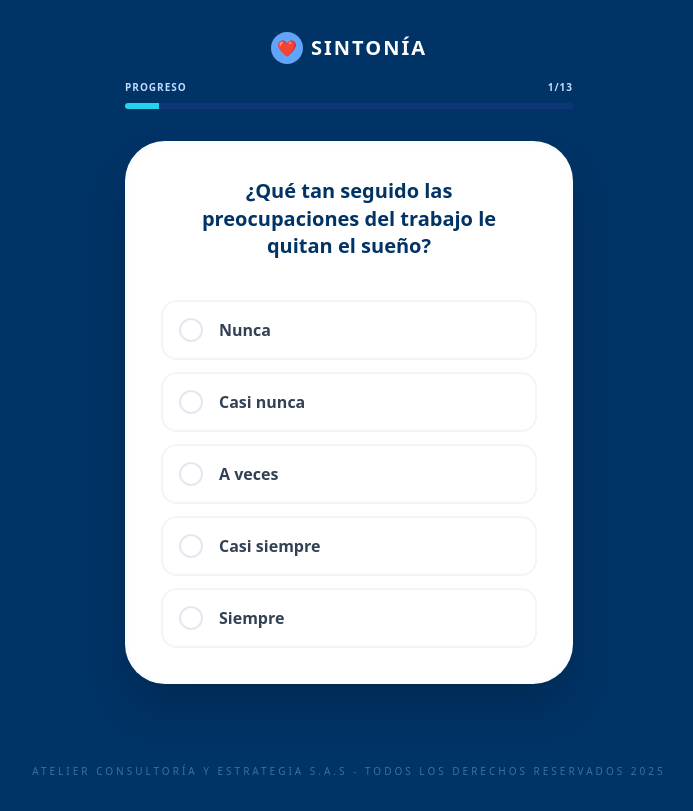
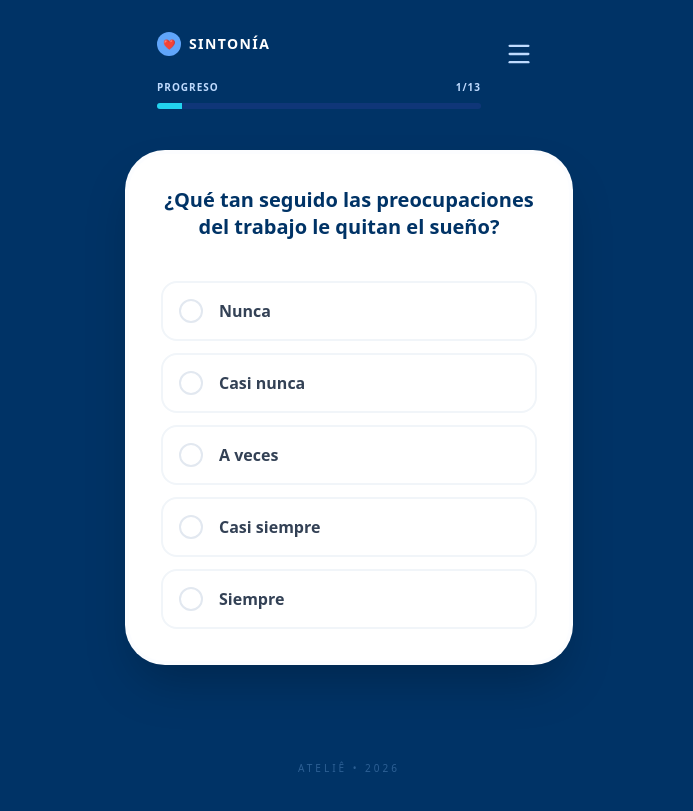
Before and after one commit to Atelier-Ai-Insights/crianza, a Next.js app: page / in a window 1280 px wide. Both pictures are taken after a click on the button "CONTINUAR". Shown: the whole page, without its empty margins (291-984 px from the left). Built offline with nearby package versions, Linux system fonts and the light colour scheme; no server answers.

Commit message:
Update Quiz.js

```diff
--- a/components/Quiz.js
+++ b/components/Quiz.js
@@ -2,9 +2,10 @@ import { useState } from 'react';
 import { supabase } from '../lib/supabase';
 import { calcularPerfil } from '../utils/algoritmo';
 import preguntas from '../data/preguntas.json';
+import Menu from './Menu';
 
 export default function Quiz() {
-  const [comenzado, setComenzado] = useState(false); // Estado para la bienvenida
+  const [comenzado, setComenzado] = useState(false);
   const [paso, setPaso] = useState(0);
   const [respuestas, setRespuestas] = useState([]);
 
@@ -18,6 +19,7 @@ export default function Quiz() {
       setPaso(paso + 1);
     } else {
       const perfil = calcularPerfil(nuevas);
+      // Guardar resultado en Supabase
       await supabase.from('perfiles').insert([{ tipo_perfil: perfil, test_completado: true }]);
       localStorage.setItem('user_perfil', perfil);
       window.location.href = '/plan';
@@ -27,27 +29,28 @@ export default function Quiz() {
   // PANTALLA DE BIENVENIDA
   if (!comenzado) {
     return (
-      <div className="min-h-screen bg-[#003366] text-white font-sans flex flex-col justify-center items-center px-6">
-        <header className="mb-10 text-center">
-          <div className="flex justify-center items-center gap-2 mb-4">
-            <div className="w-10 h-10 bg-blue-400 rounded-full flex items-center justify-center text-xl">❤️</div>
-            <h1 className="text-2xl font-bold tracking-widest uppercase">Sintonía</h1>
+      <div className="min-h-screen bg-[#003366] text-white font-sans flex flex-col items-center px-6">
+        <header className="w-full max-w-md py-8 flex justify-between items-center">
+          <div className="flex items-center gap-2">
+            <div className="w-8 h-8 bg-blue-400 rounded-full flex items-center justify-center text-sm shadow-inner">❤️</div>
+            <h1 className="text-xl font-bold tracking-widest uppercase">Sintonía</h1>
           </div>
+          <Menu />
         </header>
 
-        <main className="bg-white text-slate-800 w-full max-w-md rounded-[2.5rem] p-10 shadow-2xl text-center">
-          <h2 className="text-xs font-black text-blue-600 tracking-[0.2em] mb-4 uppercase">
+        <main className="bg-white text-slate-800 w-full max-w-md rounded-[2.5rem] p-10 shadow-2xl text-center mt-4">
+          <h2 className="text-[10px] font-black text-blue-600 tracking-[0.2em] mb-4 uppercase">
             Cuestionario de tres minutos
           </h2>
-          <h1 className="text-2xl font-black text-[#003366] leading-tight mb-6 uppercase">
+          <h1 className="text-2xl font-black text-[#003366] leading-tight mb-8 uppercase">
             Mejora tu salud mental y la de tu familia con nuestro plan personalizado
           </h1>
 
-          <div className="space-y-4 text-slate-600 text-sm leading-relaxed mb-8">
+          <div className="space-y-4 text-slate-600 text-sm leading-relaxed mb-10 text-left">
             <p>
               Todos queremos lo mejor para nuestros hijos y para nosotros mismos, pero sabemos que el trabajo y el cansancio a veces nos ponen las cosas difíciles.
             </p>
-            <p className="font-medium text-[#003366]">
+            <p className="font-bold text-[#003366] border-l-4 border-blue-500 pl-4">
               Este cuestionario no es un examen y no hay respuestas buenas ni malas. Nadie lo va a juzgar.
             </p>
             <p>
@@ -57,28 +60,28 @@ export default function Quiz() {
 
           <button
             onClick={() => setComenzado(true)}
-            className="w-full bg-[#003366] text-white py-4 rounded-2xl font-black text-lg shadow-lg hover:bg-blue-700 transition-all uppercase tracking-wider"
+            className="w-full bg-[#003366] text-white py-5 rounded-2xl font-black text-lg shadow-lg hover:bg-blue-800 transition-all uppercase tracking-widest"
           >
             Continuar
           </button>
         </main>
 
-        <footer className="mt-10 text-blue-300 text-xs opacity-60 uppercase tracking-widest">
-          Atelier Consultoría y Estrategia S.A.S - Todos los Derechos Reservados 2025
+        <footer className="py-10 text-blue-300 text-[10px] uppercase tracking-[0.3em] opacity-40">
+          Ateliê • 2026
         </footer>
       </div>
     );
   }
 
-  // PANTALLA DE PREGUNTAS (Se activa al dar click en Continuar)
+  // PANTALLA DE PREGUNTAS
   return (
     <div className="min-h-screen bg-[#003366] text-white font-sans flex flex-col">
-      <header className="p-8 text-center">
-        <div className="flex justify-center items-center gap-2 mb-4">
-          <div className="w-8 h-8 bg-blue-400 rounded-full flex items-center justify-center">❤️</div>
-          <h1 className="text-xl font-bold tracking-widest uppercase">Sintonía</h1>
-        </div>
-        <div className="max-w-md mx-auto">
+      <header className="p-8 pb-4 flex justify-between items-start max-w-md mx-auto w-full">
+        <div className="flex-grow pr-4">
+          <div className="flex items-center gap-2 mb-6">
+            <div className="w-6 h-6 bg-blue-400 rounded-full flex items-center justify-center text-[10px]">❤️</div>
+            <h1 className="text-sm font-bold tracking-widest uppercase">Sintonía</h1>
+          </div>
           <div className="flex justify-between text-[10px] mb-2 text-blue-200 uppercase font-bold tracking-widest">
             <span>Progreso</span> <span>{paso + 1}/{totalPreguntas}</span>
           </div>
@@ -89,11 +92,12 @@ export default function Quiz() {
             ></div>
           </div>
         </div>
+        <Menu />
       </header>
 
       <main className="flex-grow flex items-center justify-center px-6 pb-12">
         <div className="bg-white text-slate-800 w-full max-w-md rounded-[2.5rem] p-8 shadow-2xl border-4 border-blue-100/10">
-          <h2 className="text-xl font-bold text-center mb-10 text-[#003366] leading-snug px-2">
+          <h2 className="text-xl font-bold text-center mb-10 text-[#003366] leading-snug">
             {preguntas[paso]?.texto}
           </h2>
           <div className="space-y-3">
@@ -101,7 +105,7 @@ export default function Quiz() {
               <button
                 key={v}
                 onClick={() => manejarRespuesta(v)}
-                className="w-full flex items-center p-4 border-2 border-slate-100 rounded-2xl hover:border-blue-500 hover:bg-blue-50 transition-all group text-left"
+                className="w-full flex items-center p-4 border-2 border-slate-100 rounded-2xl hover:border-blue-500 hover:bg-blue-50 transition-all group"
               >
                 <div className="w-6 h-6 border-2 border-slate-200 rounded-full mr-4 flex-shrink-0 group-hover:border-blue-500 transition-colors"></div>
                 <span className="font-semibold text-slate-700">
@@ -113,8 +117,8 @@ export default function Quiz() {
         </div>
       </main>
 
-      <footer className="p-8 text-center text-blue-300 text-[10px] uppercase tracking-[0.3em] opacity-40">
-        Atelier Consultoría y Estrategia S.A.S - Todos los Derechos Reservados 2025
+      <footer className="p-6 text-center text-blue-300 text-[10px] uppercase tracking-[0.3em] opacity-30">
+        Ateliê • 2026
       </footer>
     </div>
   );
```
